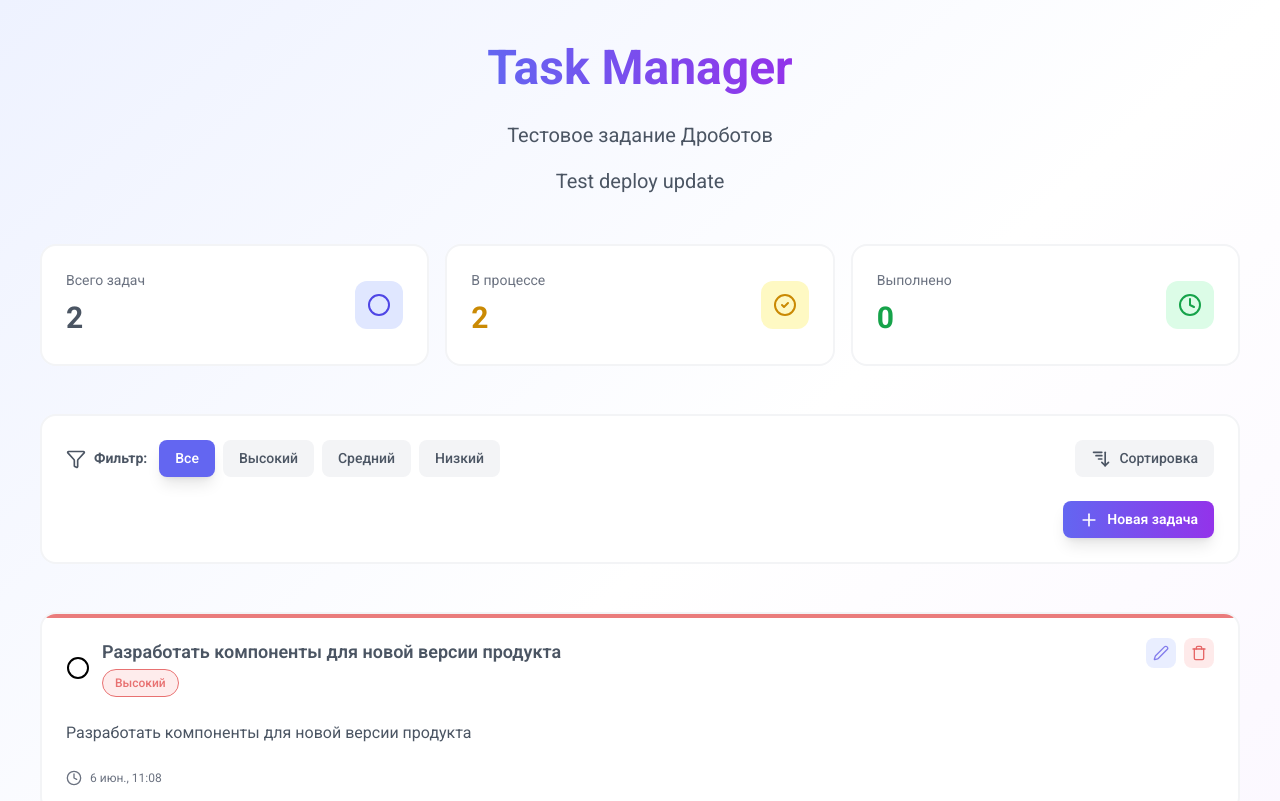
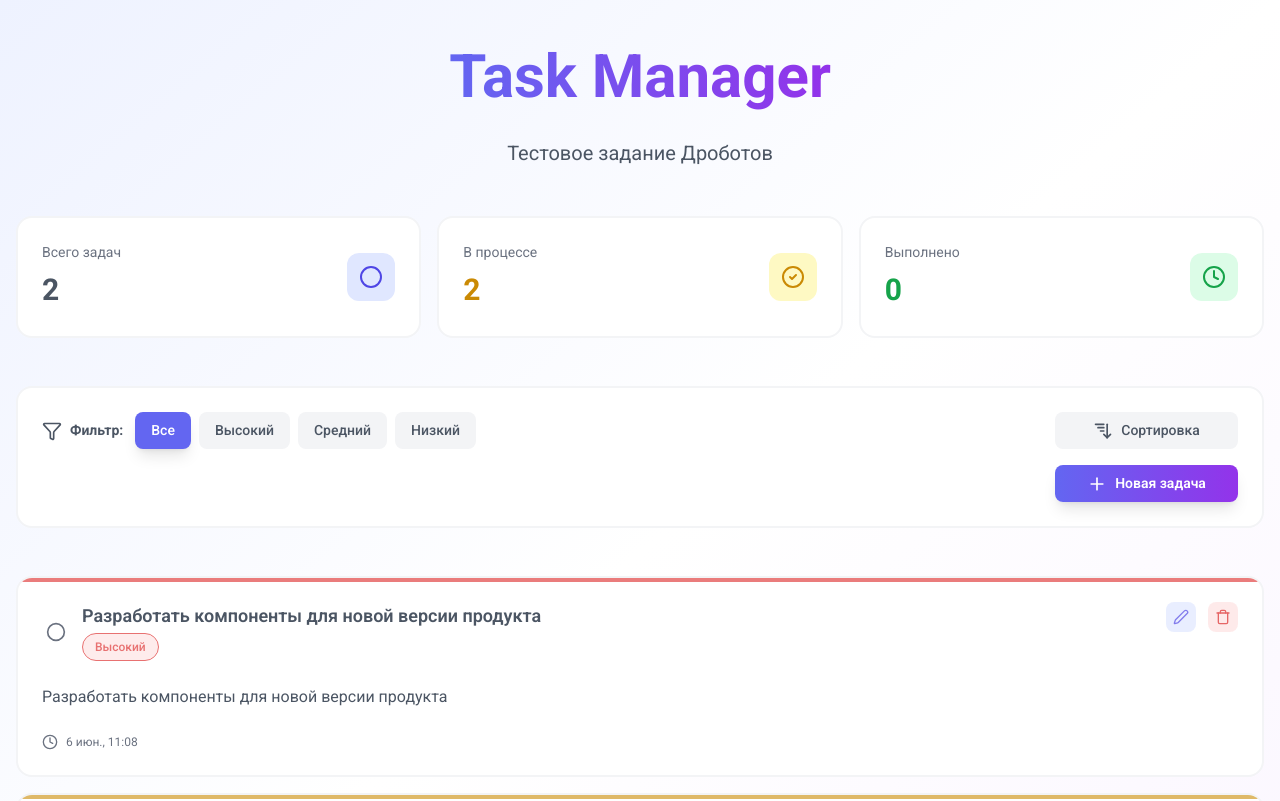
Before and after one commit to AlexDrobotov94/drobotov-sias-group-test-project, a React (Vite) app: page / in a window 1280 px wide. Shown: the top 801 px of the page. Built offline with nearby package versions, Linux system fonts and the light colour scheme.

Commit message:
feat: mocile adaptive

```diff
--- a/src/entities/task/ui/task-card.tsx
+++ b/src/entities/task/ui/task-card.tsx
@@ -47,8 +47,11 @@ export function TaskCard(props: TaskCardProps) {
       <Wrapper $priority={priority} $isCompleted={isCompleted}>
         <HeaderContainer>
           <HeaderContainerInfo>
-            <CheckboxButton onClick={() => onCheck(id)}>
-              {isCompleted ? <CheckCircle2 /> : <Circle />}
+            <CheckboxButton
+              onClick={() => onCheck(id)}
+              $isCompleted={isCompleted}
+            >
+              {isCompleted ? <CheckCircle2 size={20} /> : <Circle size={20} />}
             </CheckboxButton>
             <TitleContainer>
               <Title $isCompleted={isCompleted}>{title}</Title>
@@ -80,11 +83,6 @@ export function TaskCard(props: TaskCardProps) {
   );
 }
 
-const HeaderContainerActions = styled.div`
-  display: flex;
-  gap: ${({ theme }) => theme.spacing.sm};
-`;
-
 const Wrapper = styled.article<{
   $priority: TaskPriority;
   $isCompleted: boolean;
@@ -94,6 +92,10 @@ const Wrapper = styled.article<{
   gap: ${({ theme }) => theme.spacing.lg};
 
   opacity: ${({ $isCompleted }) => ($isCompleted ? 0.6 : 1)};
+
+  @media (max-width: ${({ theme }) => theme.breakpoints.md}) {
+    gap: ${({ theme }) => theme.spacing.md};
+  }
 `;
 
 const IndicatorLine = styled.div<{ $priority: TaskPriority }>`
@@ -119,12 +121,24 @@ const HeaderContainer = styled.div`
   display: flex;
   justify-content: space-between;
   align-items: flex-start;
+  gap: ${({ theme }) => theme.spacing.md};
 `;
 
 const HeaderContainerInfo = styled.div`
   display: flex;
   gap: ${({ theme }) => theme.spacing.base};
   align-items: center;
+`;
+
+const HeaderContainerActions = styled.div`
+  display: flex;
+  flex-direction: row;
+  row-gap: ${({ theme }) => theme.spacing.md};
+  column-gap: ${({ theme }) => theme.spacing.base};
+
+  @media (max-width: ${({ theme }) => theme.breakpoints.md}) {
+    flex-direction: column-reverse;
+  }
 `;
 
 const TitleContainer = styled.div`
@@ -152,9 +166,14 @@ const TimeContainer = styled.div`
   font-size: ${({ theme }) => theme.fontSizes.small};
 `;
 
-const CheckboxButton = styled.button`
+const CheckboxButton = styled.button<{ $isCompleted: boolean }>`
+  display: flex;
+  padding: 0.25rem;
+  min-width: 1.75rem;
+  color: ${({ theme, $isCompleted }) =>
+    $isCompleted ? theme.colors.successForeground : theme.colors.secondary};
+  transition: all 0.2s ease;
   margin: 0;
-  padding: 0;
   border: none;
   background-color: transparent;
   cursor: pointer;
--- a/src/entities/task/ui/task-total-card.tsx
+++ b/src/entities/task/ui/task-total-card.tsx
@@ -1,6 +1,7 @@
 import { CardUi } from "@/shared/components/card";
 import styled from "styled-components";
 import { CheckCircle2, Circle, Clock } from "lucide-react";
+import { fluidSize } from "@/shared/utils/fluid";
 
 type TaskTotalStatus = "total" | "inProcess" | "done";
 
@@ -26,11 +27,11 @@ export function TaskTotalCard(props: TasdkTotalCardProps) {
   const renderIcon = () => {
     switch (status) {
       case "total":
-        return <Circle />;
+        return <Circle size={24} />;
       case "inProcess":
-        return <CheckCircle2 />;
+        return <CheckCircle2 size={24} />;
       case "done":
-        return <Clock />;
+        return <Clock size={24} />;
     }
   };
 
@@ -66,7 +67,7 @@ const Status = styled.div`
 `;
 
 const Total = styled.div<{ $variant: TaskTotalStatus }>`
-  font-size: ${({ theme }) => theme.fontSizes["2xl"]};
+  font-size: ${fluidSize(30, 24)};
   font-weight: 700;
   color: ${({ theme, $variant }) => {
     switch ($variant) {
@@ -83,8 +84,8 @@ const Total = styled.div<{ $variant: TaskTotalStatus }>`
 const IconContainer = styled.div<{ $variant: TaskTotalStatus }>`
   display: grid;
   place-items: center;
-  width: 3rem; // 48px
-  height: 3rem; // 48px
+  width: ${fluidSize(48, 40)}; // 48px
+  height: ${fluidSize(48, 40)}; // 48px
   border-radius: ${({ theme }) => theme.rounded.base};
   color: ${({ theme, $variant }) => {
     switch ($variant) {
--- a/src/features/tasks-cron/config.ts
+++ b/src/features/tasks-cron/config.ts
@@ -1 +1,6 @@
-export const GENERATOR_RANDOM_DELAY: [number, number] = [10000, 20000] as const; // ms
+const GENERATOR_RANDOM_DELAY: [number, number] = [10000, 20000]; // ms
+
+export const TASKS_CRON_CONFIG = {
+  enableCron: true,
+  generatorRandomDelay: GENERATOR_RANDOM_DELAY,
+} as const;
--- a/src/features/tasks-cron/model/task-autogenerator.ts
+++ b/src/features/tasks-cron/model/task-autogenerator.ts
@@ -1,14 +1,21 @@
 import { store } from "@/shared/store/store";
 import { generateMockTask, addTask } from "@/entities/task";
-import { GENERATOR_RANDOM_DELAY } from "../config";
+import { TASKS_CRON_CONFIG } from "../config";
+
+const ENABLE_CRON = TASKS_CRON_CONFIG.enableCron;
 
 class TaskAutoGeneratorService {
   private timeoutId: NodeJS.Timeout | null = null;
   private isRunning = false;
 
   start() {
+    if (!ENABLE_CRON) {
+      console.warn("TaskAutoGenerator не запущен: ENABLE_CRON=false");
+      return;
+    }
+
     if (this.isRunning) {
-      console.warn("TaskAutoGenerator уже запущен");
+      // console.warn("TaskAutoGenerator уже запущен");
       return;
     }
 
@@ -19,7 +26,7 @@ class TaskAutoGeneratorService {
   private scheduleNext() {
     if (!this.isRunning) return;
 
-    const delay = this.getRandomDelay(GENERATOR_RANDOM_DELAY);
+    const delay = this.getRandomDelay(TASKS_CRON_CONFIG.generatorRandomDelay);
 
     this.timeoutId = setTimeout(() => {
       const task = generateMockTask();
--- a/src/features/tasks/ui/filters.tsx
+++ b/src/features/tasks/ui/filters.tsx
@@ -32,6 +32,7 @@ export function TasksFilters() {
 const Wrapper = styled.div`
   display: flex;
   align-items: center;
+  flex-wrap: wrap;
   gap: ${({ theme }) => theme.spacing.base};
 `;
 
--- a/src/pages/main/ui/main.tsx
+++ b/src/pages/main/ui/main.tsx
@@ -7,6 +7,7 @@ import {
   TasksTotalsWidget,
 } from "@/widgets/tasks-actions";
 import { CronBadge } from "@/features/tasks-cron";
+import { fluidSize } from "@/shared/utils/fluid";
 
 export function MainPage() {
   return (
@@ -17,7 +18,6 @@ export function MainPage() {
             Task Manager
           </Title>
           <Typography size="large">Тестовое задание Дроботов</Typography>
-          <Typography size="large">Test deploy update</Typography>
         </HeaderContainer>
 
         <TasksTotalsWidget />
@@ -35,7 +35,7 @@ export function MainPage() {
 const Root = styled.div`
   display: flex;
   flex-direction: column;
-  gap: ${({ theme }) => theme.spacing["3xl"]};
+  gap: ${fluidSize(48, 32)}; //48px 32px
   padding-top: ${({ theme }) => theme.spacing.xl};
   padding-bottom: ${({ theme }) => theme.spacing.xl};
 `;
--- a/src/shared/components/card.tsx
+++ b/src/shared/components/card.tsx
@@ -14,4 +14,9 @@ const Root = styled.article`
   padding: ${({ theme }) => theme.spacing.lg};
   border-radius: ${({ theme }) => theme.rounded.lg};
   background-color: ${({ theme }) => theme.colors.white};
+
+  @media (max-width: ${({ theme }) => theme.breakpoints.md}) {
+    gap: ${({ theme }) => theme.spacing.md};
+    padding: ${({ theme }) => theme.spacing.md};
+  }
 `;
--- a/src/shared/components/container.tsx
+++ b/src/shared/components/container.tsx
@@ -1,7 +1,7 @@
 import styled from "styled-components";
 
 export const Container = styled.div`
-  max-width: calc(75rem + 2rem); // 1200 px
+  max-width: ${({ theme }) => `calc(${theme.breakpoints.xl} + 2rem)`};
   padding-inline: 1rem;
   width: 100%;
 `;
--- a/src/shared/components/modal.tsx
+++ b/src/shared/components/modal.tsx
@@ -37,6 +37,7 @@ export function Modal({
           <DialogTitle asChild={!!title}>
             {title ? <Typography variant="h3">{title}</Typography> : null}
           </DialogTitle>
+          <Dialog.Description></Dialog.Description>
 
           {children}
 
--- a/src/shared/styles/theme.ts
+++ b/src/shared/styles/theme.ts
@@ -1,3 +1,5 @@
+import { fluidSize } from "../utils/fluid";
+
 export const theme = {
   colors: {
     primary: "#6366f1",
@@ -18,6 +20,12 @@ export const theme = {
 
     errorForeground: "#dc2626",
     errorBackground: "#fee2e2",
+  },
+  breakpoints: {
+    sm: "640px", // => @media (min-width: 640px)
+    md: "768px", // => @media (min-width: 768px)
+    lg: "1024px", // => @media (min-width: 1024px)
+    xl: "1280px", // => @media (min-width: 1280px)
   },
   spacing: {
     xs: "0.25rem", // 4px
@@ -40,15 +48,15 @@ export const theme = {
   fontSizes: {
     small: "0.75rem", // 12px
     medium: "0.875rem", // 14px
-    base: "1rem", // 16px
-    md: "1.125rem", // 18px
-    large: "1.25rem", // 20px
+    base: fluidSize(16, 14),
+    md: fluidSize(18, 16),
+    large: fluidSize(20, 18),
     xl: "1.5rem", // 24px
     "2xl": "1.875rem", // 30px
-    h1: "3rem", // 48px
-    h2: "2.25rem", // 36px
-    h3: "1.875rem", // 30px
-    h4: "1.5rem", // 24px
+    h1: fluidSize(60, 40),
+    h2: fluidSize(24, 20),
+    h3: fluidSize(20, 18),
+    h4: fluidSize(16, 14),
   },
   shadows: {
     primary:
--- a/src/widgets/tasks-actions/ui/tasks-actions-widget.tsx
+++ b/src/widgets/tasks-actions/ui/tasks-actions-widget.tsx
@@ -6,25 +6,37 @@ import styled from "styled-components";
 export function TasksActionsWidget() {
   return (
     <CardUi>
-      <TopContainer>
-        <TasksFilters />
-        <SortTasks />
-      </TopContainer>
+      <Wrapper>
+        <LeftContainer>
+          <TasksFilters />
+        </LeftContainer>
 
-      <BottomContainer>
-        <AddTaskButton />
-      </BottomContainer>
+        <RightContainer>
+          <SortTasks />
+          <AddTaskButton />
+        </RightContainer>
+      </Wrapper>
     </CardUi>
   );
 }
+const Wrapper = styled.div`
+  display: flex;
+  justify-content: space-between;
+  align-items: flex-start;
+  flex-wrap: wrap;
+  gap: ${({ theme }) => theme.spacing.lg};
+`;
 
-const TopContainer = styled.div`
+const LeftContainer = styled.div`
   display: flex;
   justify-content: space-between;
   align-items: center;
+  flex: 1 1 80%;
 `;
 
-const BottomContainer = styled.div`
+const RightContainer = styled.div`
   display: flex;
-  justify-content: flex-end;
+  flex-direction: column;
+  gap: ${({ theme }) => theme.spacing.md};
+  flex: 1 1 auto;
 `;
--- a/src/widgets/tasks-actions/ui/tasks-totals-widget.tsx
+++ b/src/widgets/tasks-actions/ui/tasks-totals-widget.tsx
@@ -13,4 +13,8 @@ const TasksTotalsListContainer = styled.div`
   display: grid;
   grid-template-columns: repeat(3, 1fr);
   gap: ${({ theme }) => theme.spacing.md};
+
+  @media (max-width: ${({ theme }) => theme.breakpoints.md}) {
+    grid-template-columns: 1fr;
+  }
 `;
```
